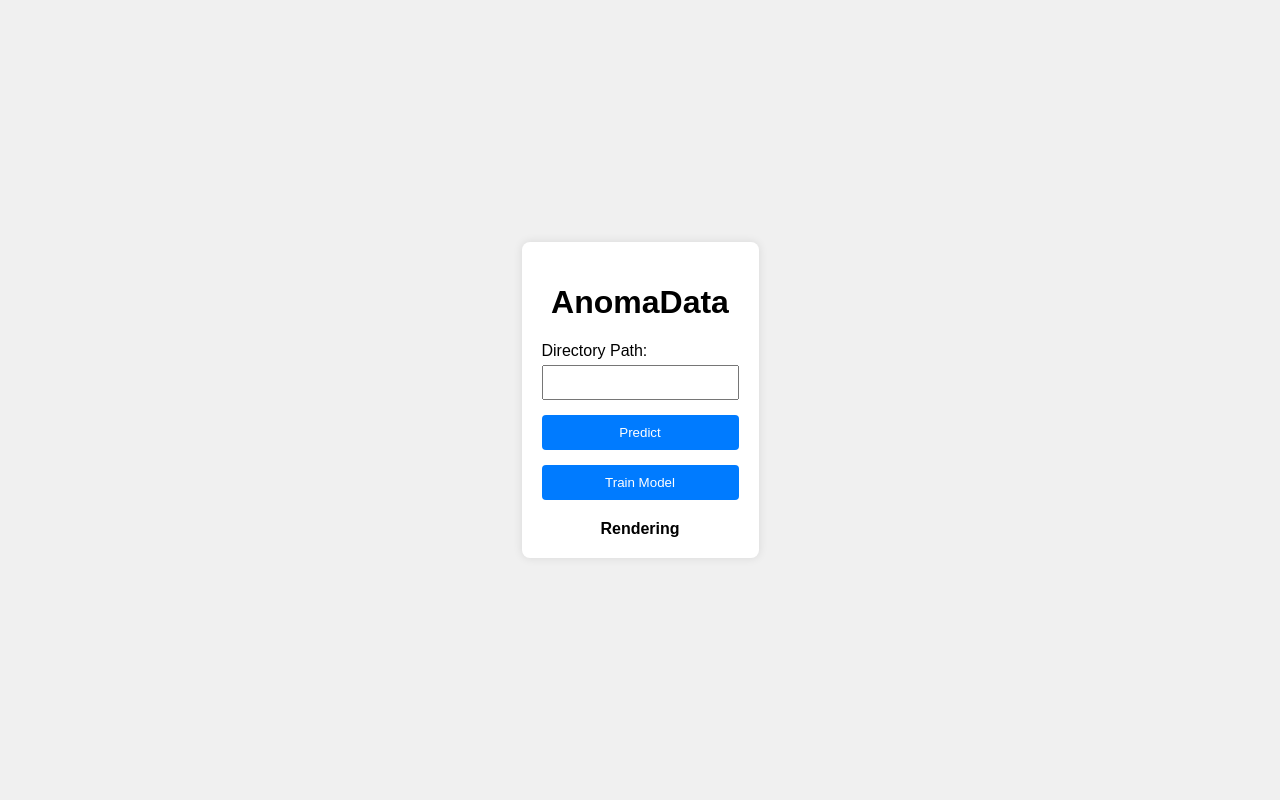
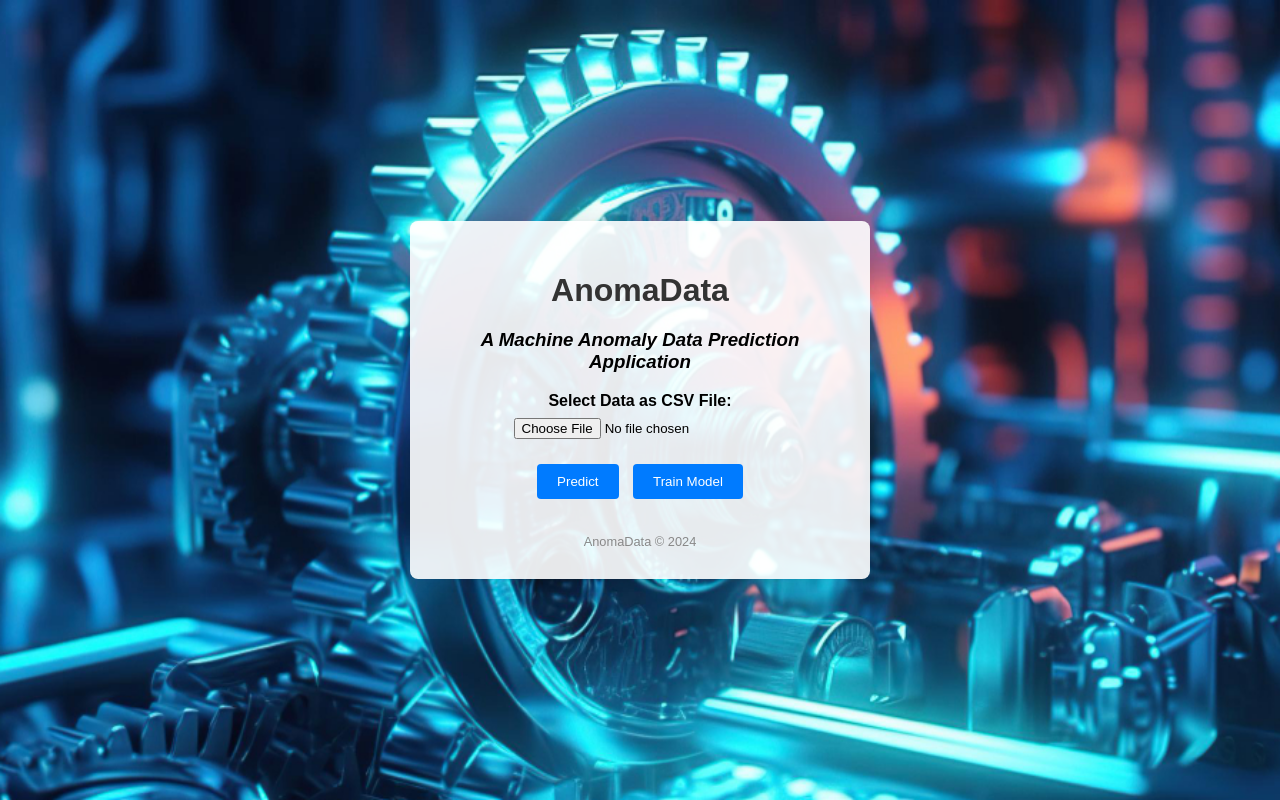
Before and after one commit to saikattal/AnomaData-Machine-Anomaly-Detection, a FastAPI app: page / in a window 1280 px wide. Run offline with FastAPI, Linux system fonts and the light colour scheme; parts of the project's set-up code (start-up, migrations or seed data) failed here and were passed over.

Commit message:
UI added

```diff
--- a/app.py
+++ b/app.py
@@ -1,17 +1,18 @@
-from fastapi import FastAPI, Request
+from fastapi import FastAPI, Request,File, UploadFile
 from fastapi.middleware.cors import CORSMiddleware
-from fastapi.responses import Response
+from fastapi.responses import Response,JSONResponse
 from fastapi.staticfiles import StaticFiles
 from fastapi.templating import Jinja2Templates
 from starlette.responses import HTMLResponse, RedirectResponse
 from uvicorn import run as app_run
 import pandas as pd
-
+import io
 from typing import Optional
 
 from anoma_data.constants import APP_HOST, APP_PORT
 from anoma_data.pipeline.prediction_pipeline import AnomaData, AnomaDataClassifier
 from anoma_data.pipeline.training_pipeline import TrainPipeline
+from anoma_data.logger import logging
 
 app = FastAPI()
 
@@ -43,37 +44,40 @@
 
         train_pipeline.run_pipeline()
 
-        return Response("Training successful !!")
+        return JSONResponse(content={"message": "Training successful !!"})
 
     except Exception as e:
-        return Response(f"Error Occurred! {e}")
+        return JSONResponse(content={"error": f"Error Occurred! {e}"}, status_code=500)
 
 
-@app.post("/")
-async def predictRouteClient(request: Request):
+@app.post("/predict", response_class=HTMLResponse)
+async def upload_file(request: Request, file: UploadFile = File(...)):
     try:
-        request_data = await request.json()
-        if request_data is not None:
-            path = request_data['filepath']
+        contents = await file.read()
 
-            anoma_data=AnomaData(path)
-            df=anoma_data.get_anomadata_input_data_frame()
+        # Process the uploaded CSV file
+        anoma_data = AnomaData()
+        df = anoma_data.get_anomadata_input_data_frame(contents=io.StringIO(contents.decode('utf-8')))
 
-            model_predictor = AnomaDataClassifier()
-            value = model_predictor.predict(dataframe=df)[0]
+        # Perform prediction
+        model_predictor = AnomaDataClassifier()
+        value = model_predictor.predict(dataframe=df)[0]
 
-            status = None
-            if value == 1:
-                status = "Anomaly detected"
-            else:
-                status = "No anomaly detected"
+        # Determine prediction status
+        status = "Anomaly detected" if value == 1 else "No anomaly detected"
 
-        return templates.TemplateResponse(
-            "anomadata.html",
-            {"request": request, "context": status},
-        )
+        # Log prediction result
+        logging.info(f"Prediction status: {status}")
+
+        # Render template with prediction result
+        #return templates.TemplateResponse("anomadata.html", {"request": request, "context": status})
+        return JSONResponse(content={"status": status})
+
     except Exception as e:
-        return {"status": False, "error": f"{e}"}
+        logging.error(f"Error during prediction: {e}")
+        return JSONResponse(content={"error": f"Error Occurred! {e}"}, status_code=500)
+
+
 
 
 if __name__ == "__main__":
--- a/templates/anomadata.html
+++ b/templates/anomadata.html
@@ -7,97 +7,132 @@
     <style>
         body {
             font-family: Arial, sans-serif;
+            background-color: #f0f4f8;
             margin: 0;
             padding: 0;
             display: flex;
             justify-content: center;
             align-items: center;
             height: 100vh;
-            background-color: #f0f0f0;
+            background-image: url('static/equipment.jpg'); /* Replace with your image path */
+            background-size: cover;
+            background-repeat: no-repeat;
+            background-position: center;
         }
         .container {
-            background-color: #fff;
-            padding: 20px;
-            box-shadow: 0 0 10px rgba(0, 0, 0, 0.1);
+            background-color: rgba(255, 255, 255, 0.9);
+            padding: 30px;
             border-radius: 8px;
+            box-shadow: 0 0 15px rgba(0, 0, 0, 0.1);
+            width: 400px;
+            text-align: center;
         }
         h1 {
-            text-align: center;
+            margin-bottom: 20px;
+            color: #333;
         }
         .form-group {
-            margin-bottom: 15px;
+            margin-bottom: 20px;
         }
         .form-group label {
             display: block;
-            margin-bottom: 5px;
+            margin-bottom: 8px;
+            font-weight: bold;
         }
-        .form-group input {
-            width: 100%;
-            padding: 8px;
-            box-sizing: border-box;
+        .form-group input[type="file"] {
+            display: block;
+            margin: 0 auto 10px;
         }
         .form-group button {
-            width: 100%;
-            padding: 10px;
+            padding: 10px 20px;
+            margin: 5px;
             background-color: #007BFF;
             color: white;
             border: none;
             border-radius: 4px;
             cursor: pointer;
+            transition: background-color 0.3s;
         }
         .form-group button:hover {
             background-color: #0056b3;
         }
         .status {
-            text-align: center;
             margin-top: 20px;
             font-weight: bold;
+            color: #333;
+        }
+        .footer {
+            margin-top: 30px;
+            font-size: 0.8em;
+            color: #888;
         }
     </style>
 </head>
 <body>
     <div class="container">
         <h1>AnomaData</h1>
-        <form id="predict-form" action="/" method="post">
+        <h3><i>A Machine Anomaly Data Prediction Application</i></h3>
         <div class="form-group">
-                <label for="filepath">Directory Path:</label>
-                <input type="text" id="filepath" name="filepath" required>
+            <label for="file-input">Select Data as CSV File:</label>
+            <input type="file" id="file-input" accept=".csv" required>
         </div>
         <div class="form-group">
-                <button type="submit">Predict</button>
-            </div>
-        </form>
-        <div class="form-group">
-            <button id="train-button">Train Model</button>
+            <button onclick="predictFile()">Predict</button>
+            <button onclick="trainModel()">Train Model</button>
         </div>
         <div class="status" id="status">
-            {% if context %}
-                {{ context }}
-            {% endif %}
+            <!-- Placeholder for status update -->
+        </div>
+        <div class="footer">
+            AnomaData &copy; 2024
         </div>
     </div>
     <script>
-        document.getElementById('predict-form').onsubmit = async function(event) {
-            event.preventDefault();
-            const filepath = document.getElementById('filepath').value;
-            const response = await fetch('/', {
+        async function predictFile() {
+            const fileInput = document.getElementById('file-input');
+            const file = fileInput.files[0];
+
+            if (!file) {
+                document.getElementById('status').textContent = 'Please select a file.';
+                return;
+            }
+
+            const formData = new FormData();
+            formData.append('file', file);
+
+            try {
+                const response = await fetch('/predict', {
                     method: 'POST',
-                headers: {
-                    'Content-Type': 'application/json'
-                },
-                body: JSON.stringify({ filepath: filepath })
+                    body: formData
                 });
                 const result = await response.json();
-            document.getElementById('status').textContent = result.context;
-        };
 
-        document.getElementById('train-button').onclick = async function() {
-            const response = await fetch('/train', {
-                method: 'GET'
-            });
+                if (response.ok) {
+                    document.getElementById('status').textContent = result.status;
+                } else {
+                    document.getElementById('status').textContent = result.error;
+                }
+            } catch (error) {
+                console.error('Error uploading file:', error);
+                document.getElementById('status').textContent = 'Error uploading file. Please try again.';
+            }
+        }
+
+        async function trainModel() {
+            try {
+                const response = await fetch('/train', { method: 'GET' });
                 const result = await response.json();
+
+                if (response.ok) {
                     document.getElementById('status').textContent = result.message;
-        };
+                } else {
+                    document.getElementById('status').textContent = result.error;
+                }
+            } catch (error) {
+                console.error('Error during training:', error);
+                document.getElementById('status').textContent = 'Error during training. Please try again.';
+            }
+        }
     </script>
 </body>
 </html>
```
Also changed, not shown: anoma_data/pipeline/prediction_pipeline.py (+6 -5 lines), static/equipment.jpg (added). Lines whose indentation alone changed are shown as unchanged.
